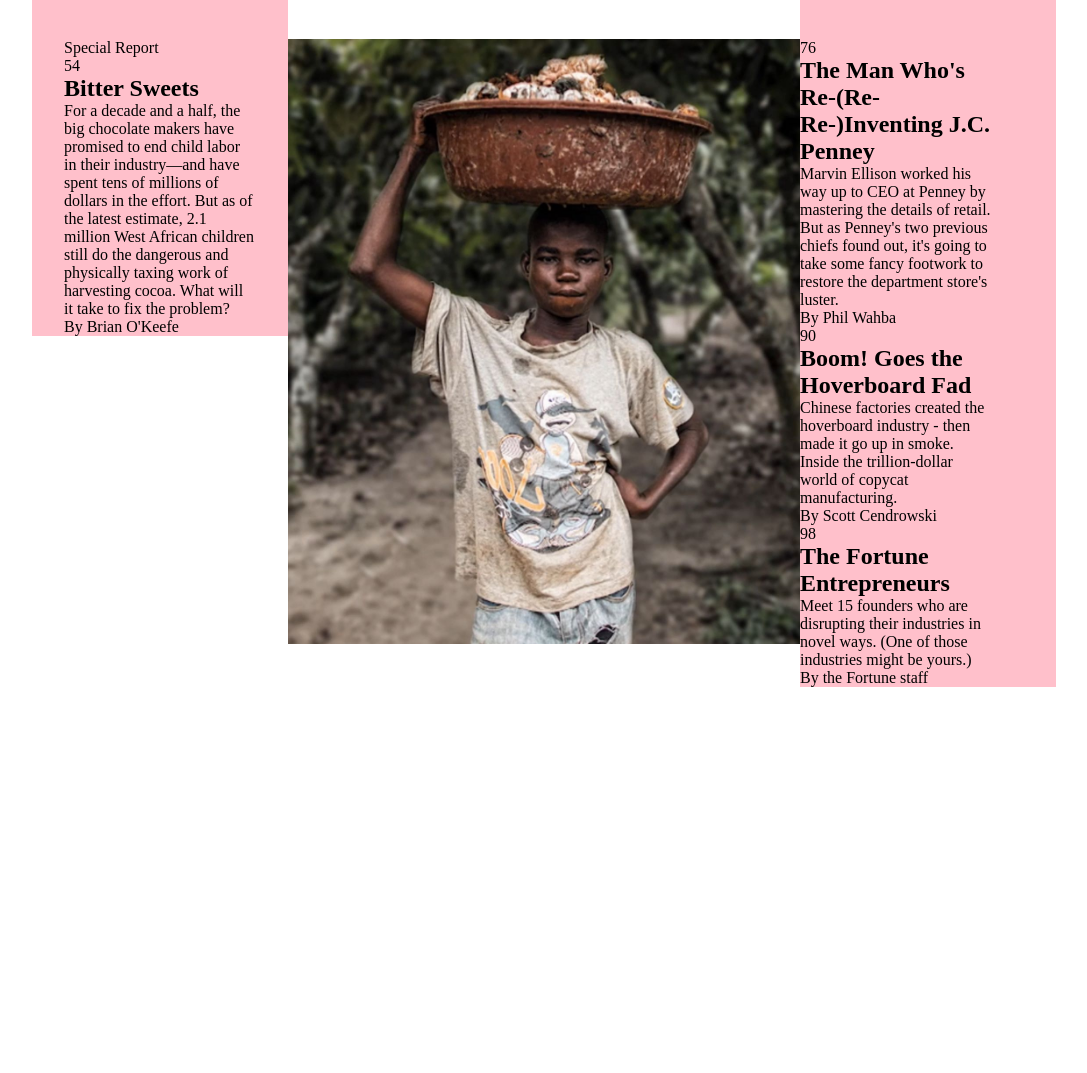
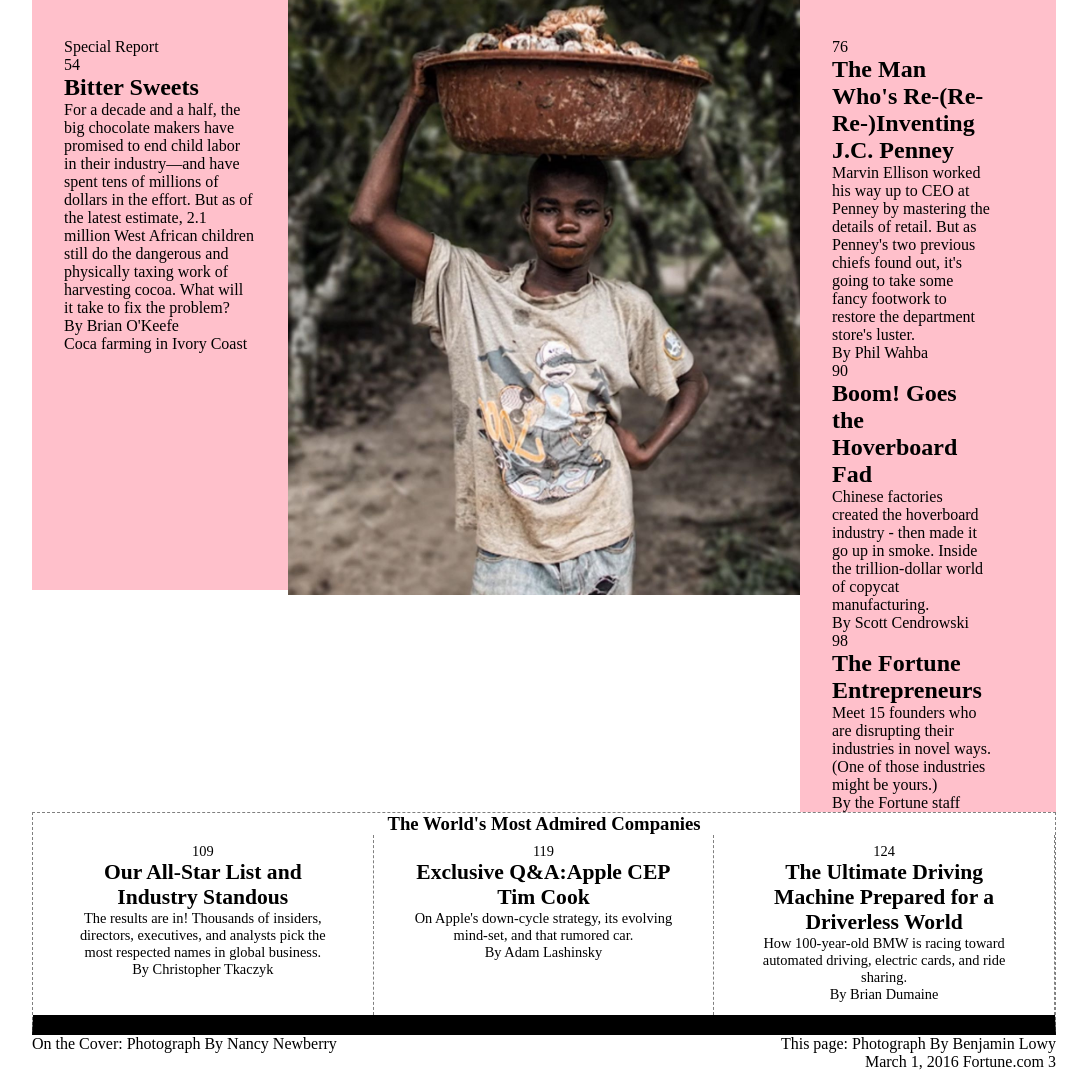
Before and after one commit to SaraKenney/fortune-project, a plain HTML site: page index.html in a window 1280 px wide. Shown: the part 96-1169 px from the top of the page, without its empty margins (96-1183 px from the left). Before the commit the page ends 803 px from the top, so only its background shows below. Drawn offline with Linux system fonts and the light colour scheme.

Commit message:
add content to html for bottom section and footer

```diff
--- a/css/main.css
+++ b/css/main.css
@@ -23,9 +23,10 @@ body {
 
 .colsecond {
   width: 50%;
-  margin: 0 0em 2em 0em;
-  padding-top: 3em;
+  margin: 0em 0em 0em 0em;
+  padding-top: 3em 2em 0em 2em;
   float: left;
+  box-sizing: border-box;
 
 
 }
@@ -34,23 +35,53 @@ body {
 }
 .colfirst {
   width: 25%;
+  height: 600px;
   margin: 0 0 0 0;
   padding: 3em 2em 0 2em;
   float: left;
   background-color: pink;
+  box-sizing: border-box;
 
 }
 .colthird {
   width: 25%;
   margin: 0 0 0 0;
-  padding: 3em 4em 0 0;
+  padding: 3em 4em 0 2em;
   float: left;
   background-color: pink;
+  box-sizing: border-box;
+}
+
+.lower-section {
+border-left: 1px dashed gray;
+border-top: 1px dashed gray;
+border-right: 1px dashed gray;
+border-bottom: 20px solid black;
+}
+.lower-section-heading {
+  text-align: center;
+}
+.lower-section-article {
+float: left;
+width: 33.33%;
+padding: 8px 35px;
+min-height: 180px;
+border-right: 1px dashed gray;
+text-align: center;
+font-size: .9em;
+}
+.footer-section-one {
+  float: left;
+}
+.footer-section-two {
+  float:right;
+}
+.footer-section-three {
+  float:right;
 }
 header {
   text-align: center;
   overflow: hidden;
-  border-bottom: 1px solid black;
   position:relative;
 
 }
@@ -64,6 +95,16 @@ header span {
   z-index: 999;
   bottom: -1%;
   padding-right: 10px;
+}
+.features:after {
+content:"";
+border-top: 1px solid black;
+display: block;
+position: absolute;
+margin-left: 5px;
+left: 100%;
+top:13px;
+width: 9999px;
 }
 
 header h1 {
--- a/index.html
+++ b/index.html
@@ -4,6 +4,7 @@
     <title>fortune-project</title>
     <meta charset="utf-8">
     <meta name="description" content="fortune magazine page excercise">
+    <link href='https://fonts.googleapis.com/css?family=Roboto' rel='stylesheet' type='text/css'>
     <!-- this link is supposed to link to the css style sheet-->
     <link rel="stylesheet" type="text/css"  href="css/main.css">
   </head>
@@ -20,6 +21,7 @@
         <h1>Bitter Sweets</h1>
         <p>For a decade and a half, the big chocolate makers have promised to end child labor in their industry—and have spent tens of millions of dollars in the effort. But as of the latest estimate, 2.1 million West African children still do the dangerous and physically taxing work of harvesting cocoa. What will it take to fix the problem?
         </p>By Brian O'Keefe</p>
+        <span>Coca farming in Ivory Coast</span>
       </div>
       <div class= "colsecond">
         <img src="assets/images/bitter-sweets.jpg">
@@ -39,5 +41,47 @@
         <p>By the <span>Fortune</span> staff</p>
       </div>
     </section>
+<!--lower section-->
+    <section class="clearfix lower-section">
+      <article class="lower-section-heading">
+        <h1>The World's Most Admired Companies</h1>
+      </article>
+      <article class="lower-section-article">
+        <span>109</span>
+        <h2>Our All-Star List and Industry Standous</h2>
+        <p>The results are in! Thousands of insiders, directors, executives, and analysts pick the most respected names in global business.</p>
+        <p>By Christopher Tkaczyk</p>
+      </article>
+      <article class="lower-section-article">
+        <span>119</span>
+        <h2>Exclusive Q&amp;A:Apple CEP Tim Cook</h3>
+        <p>On Apple's down-cycle strategy, its evolving mind-set, and that rumored car.</p>
+        <p>By Adam Lashinsky</p>
+      </article>
+      <article class="lower-section-article">
+        <span>124</span>
+        <h2>The Ultimate Driving Machine Prepared for a Driverless World</h2>
+        <p>How 100-year-old BMW is racing toward automated driving, electric cards, and ride sharing.</p>
+        <p>By Brian Dumaine</p>
+      </article>
+    </section>
+    <footer class="footer-one clearfix">
+      <div class="footer-section-one">
+        <span>On the Cover:</span>
+        <span>Photograph By</span>
+        <span>Nancy Newberry</span>
+      </div>
+      <div class="footer-section-two">
+        <span>This page:</span>
+        <span>Photograph By</span>
+        <span>Benjamin Lowy</span>
+      </div>
+    </footer class="footer-two clearfix">
+      <div class="footer-section-three">
+        <span>March 1, 2016</span>
+        <span> Fortune.com</span>
+        <span>3</span>
+      </div>
+    </footer>
   </body>
 </html>
```
